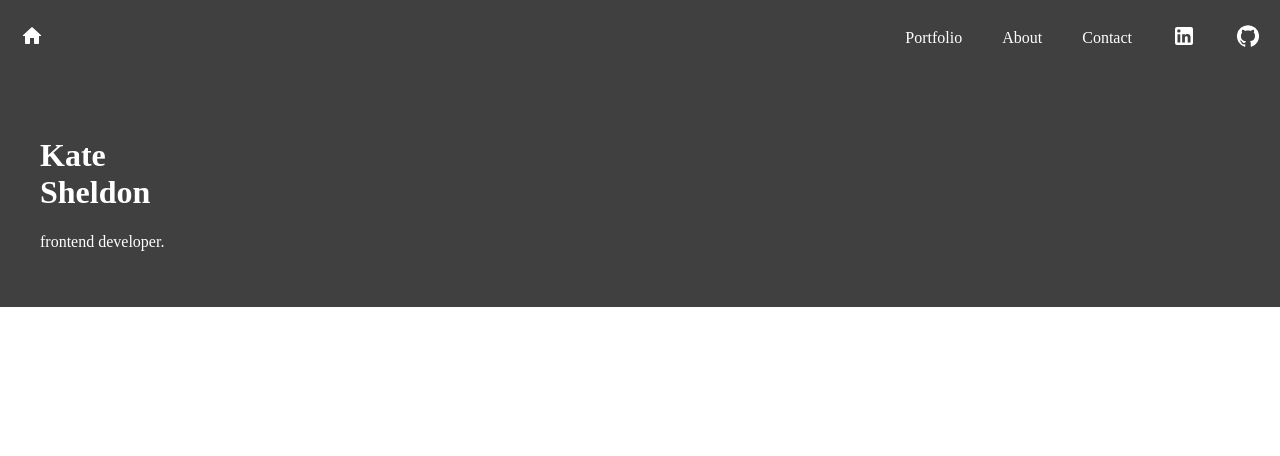
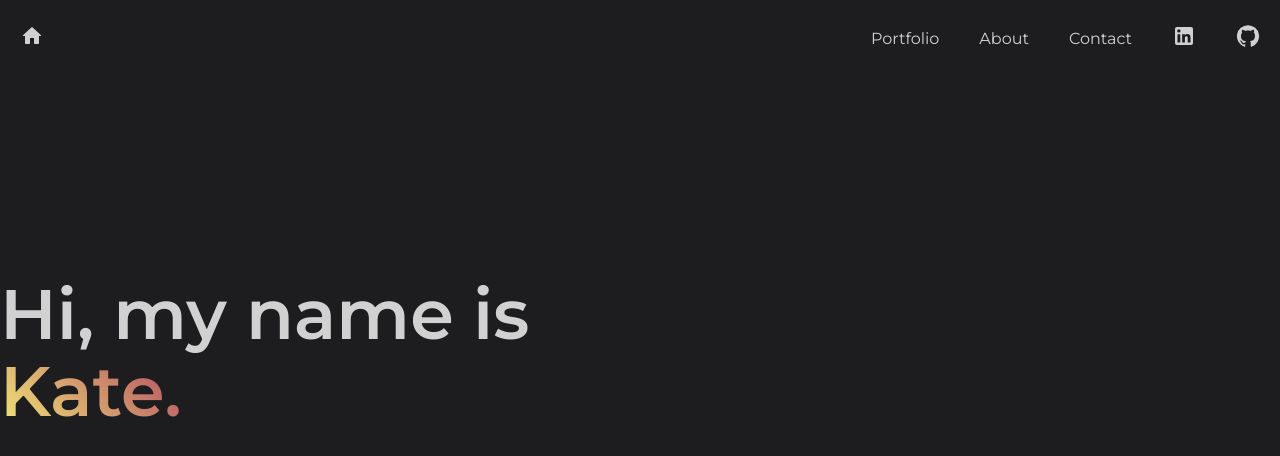
Before and after one commit to katesheldon18/portfolio, a Next.js app: page / in a window 1280 px wide. Shown: the top 456 px of the page. Built offline with nearby package versions, Linux system fonts and the light colour scheme.

Commit message:
Welcome message, added gradient to name, more styling

```diff
--- a/components/Navigation/Navigation.module.scss
+++ b/components/Navigation/Navigation.module.scss
@@ -1,6 +1,5 @@
 .navigation {
     display: flex;
-    align-items: center;
 }
 
 .container {
@@ -22,7 +21,6 @@
 .icon {
     margin: 16px;
     padding: 8px 4px;
-    align-items: center;
     &:hover {
         cursor: pointer;
     }
--- /dev/null
+++ b/pages/_document.tsx
@@ -0,0 +1,20 @@
+import { Html, Head, Main, NextScript } from "next/document";
+
+export default function Document() {
+  return (
+    <Html lang="en">
+      <Head>
+        {/* <link rel="preconnect" href="https://fonts.googleapis.com" />
+        <link rel="preconnect" href="https://fonts.gstatic.com" crossOrigin /> */}
+        <link
+          href="https://fonts.googleapis.com/css2?family=Montserrat:ital,wght@0,100..900;1,100..900&family=Open+Sans:wght@400;500;600;700&display=swap"
+          rel="stylesheet"
+        />
+      </Head>
+      <body>
+        <Main />
+        <NextScript />
+      </body>
+    </Html>
+  );
+}
--- a/pages/index.module.scss
+++ b/pages/index.module.scss
@@ -1,8 +1,26 @@
-.page {
-    color: white;
-    background-color: #404040
+.base {
+    width: 1280px;
+    margin: 0 auto;
+    @media (max-width: 1280px) {
+        width: 100%;
+      }
 }
 
+
 .welcome {
-    padding: 40px;
+    margin-top: 200px;
+    font-size: 70px;
+    font-weight: 600;
+    line-height: 1.1;
 }
+
+.name {
+    background-color: red;
+    background-image: linear-gradient(45deg, #f3ec78, #af4261);
+    background-size: 100%;
+    background-repeat: repeat;
+    -webkit-background-clip: text;
+    -webkit-text-fill-color: transparent;
+    -moz-background-clip: text;
+    -moz-text-fill-color: transparent;
+}
--- a/pages/index.tsx
+++ b/pages/index.tsx
@@ -1,17 +1,15 @@
 import React from "react";
 import styles from "./index.module.scss";
 import { Navigation } from "../components/Navigation/Navigation";
+import Document from "./_document";
 
 export default function Page() {
   return (
-      <div className={styles.page}>
-        <Navigation />
-        <div className={styles.welcome}>
-          <h1>
-            Kate <br></br>Sheldon
-          </h1>
-          <p>frontend developer.</p>
-        </div>
+    <div className={styles.base}>
+      <Navigation />
+      <div className={styles.welcome}>
+          Hi, my name is <br/><span className={styles.name}>Kate.</span>
       </div>
+    </div>
   );
 }
--- a/styles/global.scss
+++ b/styles/global.scss
@@ -1,3 +1,9 @@
+* {
+    font-family: "Montserrat", sans-serif;
+    color: #d1d1d1;
+    background-color: #1d1d20;
+}
+
 body {
     margin: 0px;
 }
```
Also changed, not shown: 1 other file (tests, documents, lock files or other folders).
